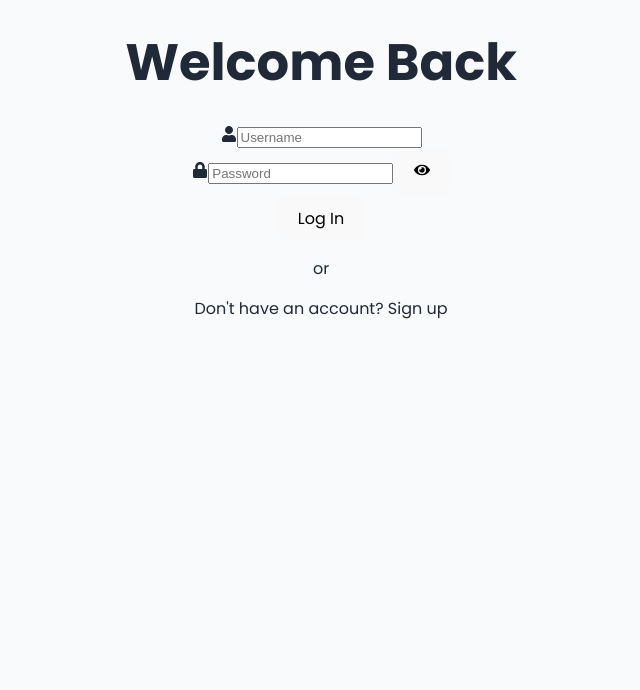
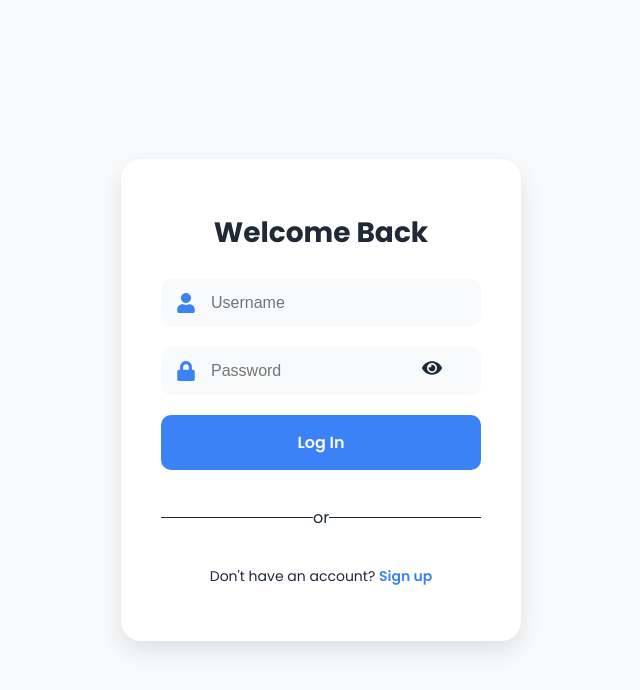
Before and after one commit to manav-vc/aquarium, a React (Vite) app in the folder Frontend/: page /login in a window 1280 px wide. Shown: the top 690 px of the page, without its empty margins (319-959 px from the left). Built offline with nearby package versions, Linux system fonts and the light colour scheme; no server answers.

Commit message:
Update login.module.css

```diff
--- a/Frontend/src/auth/login.module.css
+++ b/Frontend/src/auth/login.module.css
@@ -0,0 +1,190 @@
+.loginContainer {
+    display: flex;
+    justify-content: center;
+    align-items: center;
+    min-height: 100vh;
+    width: 100vw;
+    background: var(--bg);
+    transition: background 0.3s ease;
+  }
+
+  .loginCard {
+    background: var(--bg2);
+    border-radius: 20px;
+    padding: 40px;
+    width: 100%;
+    max-width: 400px;
+    box-shadow: 0 10px 25px rgba(0, 0, 0, 0.1);
+    transition: all 0.3s ease;
+    box-sizing: border-box;
+  }
+
+  .loginCard:hover {
+    transform: translateY(-5px);
+    box-shadow: 0 15px 30px rgba(0, 0, 0, 0.15);
+  }
+
+  .title {
+    font-size: 28px;
+    color: var(--text);
+    margin-bottom: 30px;
+    text-align: center;
+  }
+
+  .form {
+    display: flex;
+    flex-direction: column;
+    gap: 20px;
+  }
+
+  .inputGroup {
+    position: relative;
+  }
+
+  .inputGroup input {
+    width: 100%;
+    padding: 15px 15px 15px 50px;
+    border: none;
+    border-radius: 10px;
+    background: var(--bg);
+    color: var(--text);
+    font-size: 16px;
+    transition: all 0.3s ease;
+    box-sizing: border-box;
+
+  }
+
+  .inputGroup input:focus {
+    outline: none;
+    box-shadow: 0 0 0 2px var(--primary);
+  }
+
+  .icon {
+    position: absolute;
+    left: 15px;
+    top: 50%;
+    transform: translateY(-50%);
+    color: var(--primary);
+    font-size: 20px;
+  }
+
+  .showPassword {
+    position: absolute;
+    right: 15px;
+    top: 50%;
+    transform: translateY(-50%);
+    background: none;
+    border: none;
+    color: var(--text);
+    cursor: pointer;
+    font-size: 20px;
+  }
+
+  .loginButton {
+    width: 100%;
+    padding: 15px;
+    border: none;
+    border-radius: 10px;
+    font-size: 16px;
+    font-weight: 600;
+    cursor: pointer;
+    transition: all 0.3s ease;
+    box-sizing: border-box;
+
+  }
+
+  .loginButton {
+    background: var(--primary);
+    color: var(--bg);
+  }
+
+  .loginButton:hover {
+    background: var(--secondary);
+  }
+
+  .googleButton {
+    background: var(--bg);
+    color: var(--text);
+    display: flex;
+    align-items: center;
+    justify-content: center;
+    gap: 10px;
+    margin-top: 20px;
+  }
+
+  .googleButton:hover {
+    background: var(--hover);
+  }
+
+  .googleIcon {
+    font-size: 20px;
+  }
+
+  .divider {
+    display: flex;
+    align-items: center;
+    text-align: center;
+    margin: 20px 0;
+  }
+
+  .divider::before,
+  .divider::after {
+    content: '';
+    flex: 1;
+    border-bottom: 1px solid var(--text);
+  }
+
+  .divider span {
+    padding: 0 10px;
+    color: var(--text);
+    font-size: 14px;
+    box-sizing: border-box;
+
+  }
+
+  .signupPrompt {
+    text-align: center;
+    margin-top: 20px;
+    color: var(--text);
+    font-size: 14px;
+  }
+
+  .signupPrompt span {
+    color: var(--primary);
+    cursor: pointer;
+    font-weight: 600;
+  }
+
+  .signupPrompt span:hover {
+    text-decoration: underline;
+  }
+
+  .error {
+    color: var(--error-color);
+    text-align: center;
+    margin-bottom: 20px;
+    font-size: 14px;
+  }
+
+  @media (max-width: 768px) {
+    .loginCard {
+      padding: 30px;
+      border-radius: 15px;
+      box-sizing: border-box;
+
+    }
+
+    .title {
+      font-size: 24px;
+    }
+
+    .inputGroup input {
+      padding: 12px 12px 12px 40px;
+      box-sizing: border-box;
+      font-size: 14px;
+    }
+
+    .icon, .showPassword {
+      font-size: 18px;
+    }
+  }
```
